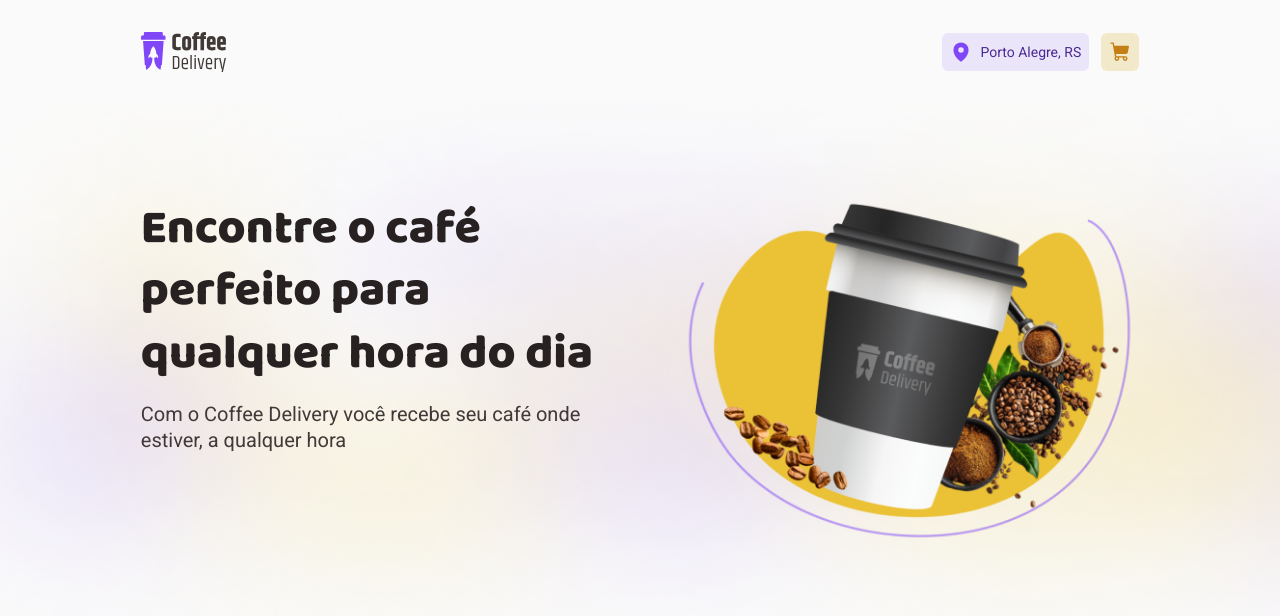
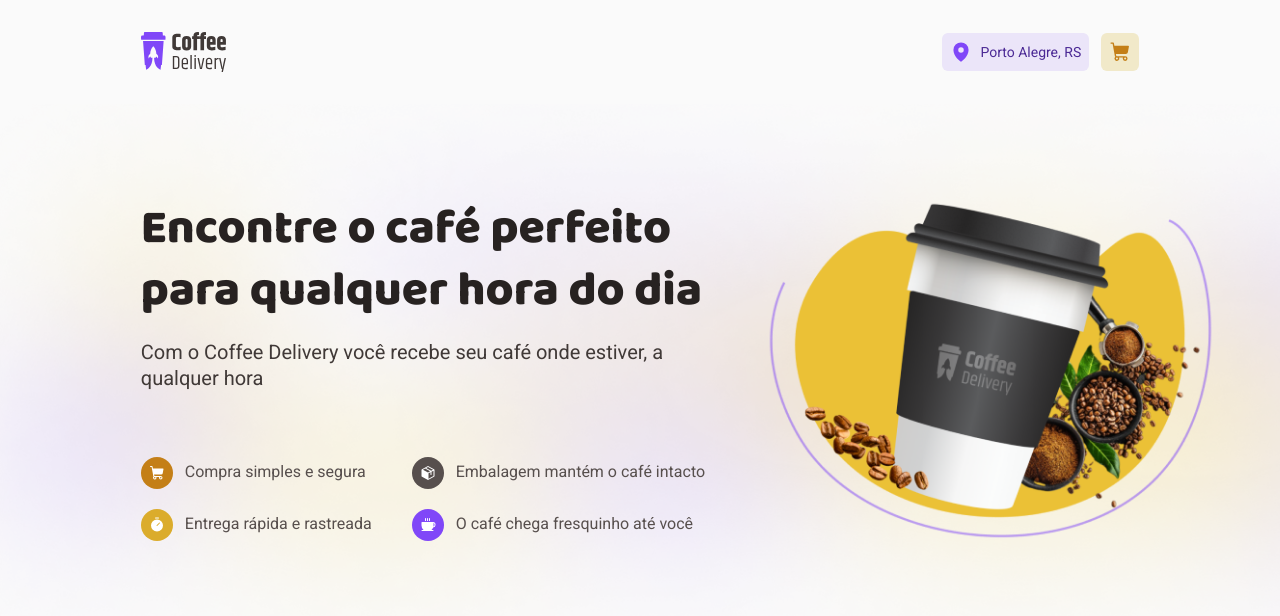
Before and after one commit to Poveii/coffee-delivery, a React (Vite) app: page / in a window 1280 px wide. Shown: the top 616 px of the page. Built offline with nearby package versions, Linux system fonts and the light colour scheme.

Commit message:
feat: IconItem Home component

```diff
--- /dev/null
+++ b/src/pages/Home/components/IconItem/index.tsx
@@ -0,0 +1,19 @@
+import { Icon } from '@phosphor-icons/react'
+import { IconItemContainer } from './styles'
+
+interface IconItemProps {
+  text: string
+  icon: Icon
+  indicatorColor: string
+}
+
+export function IconItem({ text, icon: Icon, indicatorColor }: IconItemProps) {
+  return (
+    <IconItemContainer $indicatorColor={indicatorColor}>
+      <div>
+        <Icon weight="fill" size={16} />
+      </div>
+      <span>{text}</span>
+    </IconItemContainer>
+  )
+}
--- /dev/null
+++ b/src/pages/Home/components/IconItem/styles.ts
@@ -0,0 +1,24 @@
+import styled from 'styled-components'
+
+export const IconItemContainer = styled.li<{ $indicatorColor?: string }>`
+  display: flex;
+  align-items: center;
+  gap: 0.75rem;
+
+  div {
+    width: 2rem;
+    height: 2rem;
+    padding: 0.5rem;
+
+    background-color: ${(props) => props.$indicatorColor ?? '#000000'};
+    border-radius: 999px;
+
+    svg {
+      color: ${(props) => props.theme.base.white};
+    }
+  }
+
+  span {
+    line-height: 130%;
+  }
+`
--- a/src/pages/Home/index.tsx
+++ b/src/pages/Home/index.tsx
@@ -1,5 +1,9 @@
+import { useTheme } from 'styled-components'
+import { Coffee, Package, ShoppingCart, Timer } from '@phosphor-icons/react'
+
+import { IconItem } from './components/IconItem'
+
 import coffeeImage from '../../assets/coffee_image.png'
-
 import { HeroContainer } from './styles'
 
 export function Home() {
@@ -11,6 +15,29 @@
           Com o Coffee Delivery você recebe seu café onde estiver, a qualquer
           hora
         </p>
+
+        <ul className="items">
+          <IconItem
+            icon={ShoppingCart}
+            text="Compra simples e segura"
+            indicatorColor={useTheme().yellow.dark}
+          />
+          <IconItem
+            icon={Package}
+            text="Embalagem mantém o café intacto"
+            indicatorColor={useTheme().base.text}
+          />
+          <IconItem
+            icon={Timer}
+            text="Entrega rápida e rastreada"
+            indicatorColor={useTheme().yellow.default}
+          />
+          <IconItem
+            icon={Coffee}
+            text="O café chega fresquinho até você"
+            indicatorColor={useTheme().purple.default}
+          />
+        </ul>
       </div>
 
       <img src={coffeeImage} alt="" />
--- a/src/pages/Home/styles.ts
+++ b/src/pages/Home/styles.ts
@@ -15,7 +15,7 @@
   background-size: cover;
 
   div {
-    width: 36.75rem;
+    width: min-content;
 
     h1 {
       color: ${(props) => props.theme.base.title};
@@ -34,6 +34,13 @@
     }
   }
 
+  .items {
+    display: grid;
+    grid-template-columns: repeat(2, max-content);
+    column-gap: 2.5rem;
+    row-gap: 1.25rem;
+  }
+
   img {
     max-width: 46%;
     flex: 1;
```
